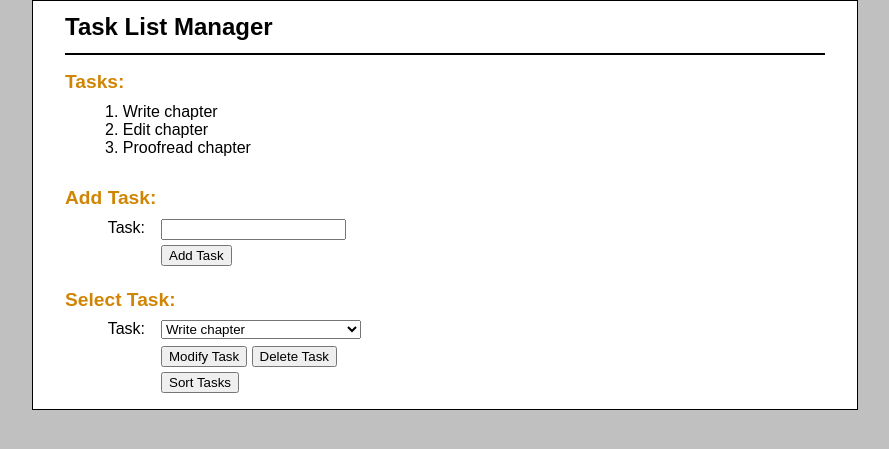
After one commit to hodinhtuankiet/Php, a PHP site: page /4/ in a window 1280 px wide. The commit adds this page. Shown: the top 449 px of the page, without its empty margins (195-1084 px from the left). Run offline with PHP 8.4, Linux system fonts and the light colour scheme.

Commit message:
exercise

```diff
--- /dev/null
+++ b/4/index.php
@@ -0,0 +1,61 @@
+<?php
+//get tasklist array from POST
+$task_list = filter_input(INPUT_POST, 'tasklist', FILTER_DEFAULT,
+ FILTER_REQUIRE_ARRAY);
+if ($task_list === NULL) {
+ $task_list = array();
+ $task_list[] = 'Write chapter';
+ $task_list[] = 'Edit chapter';
+ $task_list[] = 'Proofread chapter';
+}
+//get action variable from POST
+$action = filter_input(INPUT_POST, 'action');
+//initialize error messages array
+$errors = array();
+//process
+switch( $action ) {
+ case 'Add Task':
+ $new_task = filter_input(INPUT_POST, 'newtask');
+ if (empty($new_task)) {
+ $errors[] = 'The new task cannot be empty.';
+ } else {
+ // $task_list[] = $new_task;
+ array_push($task_list, $new_task);
+ }
+ break;
+ case 'Delete Task':
+ $task_index = filter_input(INPUT_POST, 'taskid', FILTER_VALIDATE_INT);
+ if ($task_index === NULL || $task_index === FALSE) {
+ $errors[] = 'The task cannot be deleted.';
+ } else {
+ unset($task_list[$task_index]);
+ $task_list = array_values($task_list);
+}
+break;
+case 'Modify Task':
+$task_index = filter_input(INPUT_POST, 'taskid', FILTER_VALIDATE_INT);
+if ($task_index === NULL || $task_index === FALSE) {$errors[] = 'The task cannot be modified.';
+} else {
+$task_to_modify = $task_list[$task_index];
+}
+break;
+case 'Save Changes':
+$i = filter_input(INPUT_POST, 'modifiedtaskid', FILTER_VALIDATE_INT);
+$modified_task = filter_input(INPUT_POST, 'modifiedtask');
+if (empty($modified_task)) {
+$errors[] = 'The modified task cannot be empty.';
+} elseif($i === NULL || $i === FALSE) {
+$errors[] = 'The task cannot be modified.';
+} else {
+$task_list[$i] = $modified_task;
+$modified_task = '';
+}
+break;
+case 'Cancel Changes':
+$modified_task = '';
+break;
+case 'Sort Tasks':
+sort($task_list);
+break;
+}
+include('task_list.php');
--- /dev/null
+++ b/4/main.css
@@ -0,0 +1,67 @@
+html {
+    background-color: rgb(192, 192, 192);
+   }
+   body {
+    font-family: Arial, Helvetica, sans-serif;
+    width: 760px;
+    margin: 0 auto;
+    padding: 0 2em;
+    background-color: white;
+    border: 1px solid black;
+   }
+   header {
+    border-bottom: 2px solid black;
+    margin: .5em 0 1em;
+   }
+   header h1 {
+    color: black;
+   }
+   main {
+    margin-bottom: 1em;
+   }
+   h1 {
+    font-size: 150%;
+    margin: .5em 0;
+   }
+   h2 {
+    font-size: 120%;
+    margin: .25em 0 .5em}
+    h1, h2 {
+     color: rgb(208, 133, 4);
+    }
+    ul {
+        margin: 0 0 .5em 0;
+        padding: 0 0 0 2.5em;
+       }
+       li {
+        margin: 0;
+        padding: 0;
+        list-style-type: none;
+       }
+       a {
+        color: rgb(41, 64, 124);
+        font-weight: bold;
+       }
+       a:hover {
+        color: rgb(208, 133, 4);
+       }
+       p {
+        margin: 0;
+        padding-bottom: .5em;
+       }
+       form {
+        margin: 0;
+        padding: 0;
+       }
+       input[text], select {
+        width: 15em;
+       }
+       label {
+        width: 5em;
+        float: left;
+        margin-right: 1em;
+        margin-bottom: .5em;
+        text-align: right;
+       }br {
+        clear: left;
+       }
--- /dev/null
+++ b/4/task_list.php
@@ -0,0 +1,88 @@
+<!DOCTYPE html>
+<html>
+
+<head>
+    <title>Task List Manager</title>
+    <link rel="stylesheet" type="text/css" href="main.css">
+</head>
+
+<body>
+    <header>
+        <h1>Task List Manager</h1>
+    </header>
+    <main>
+        <!-- part 1: the errors -->
+        <?php if (count($errors) > 0) : ?>
+            <h2>Errors:</h2>
+            <ul>
+                <?php foreach ($errors as $error) : ?>
+                    <li><?php echo $error; ?></li>
+                <?php endforeach; ?>
+            </ul>
+        <?php endif; ?>
+        <!-- part 2: the tasks -->
+        <h2>Tasks:</h2>
+        <?php if (count($task_list) == 0) : ?>
+            <p>There are no tasks in the task list.</p>
+        <?php else : ?>
+            <ul>
+                <?php foreach ($task_list as $id => $task) : ?>
+                    <li><?php echo $id + 1 . '. ' . $task; ?></li>
+                <?php endforeach; ?>
+            </ul>
+        <?php endif; ?>
+        <br>
+        <!-- part 3: the add form -->
+        <h2>Add Task:</h2>
+        <form action="." method="post">
+            <?php foreach ($task_list as $task) : ?>
+                <input type="hidden" name="tasklist[]" value="<?php echo $task; ?>">
+            <?php endforeach; ?>
+            <label>Task:</label>
+            <input type="text" name="newtask" id="newtask"> <br>
+            <label>&nbsp;</label>
+            <input type="submit" name="action" value="Add Task">
+        </form>
+        <br>
+        <!-- part 4: the modify/delete form -->
+        <?php if (count($task_list) > 0 && empty($task_to_modify)) : ?>
+            <h2>Select Task:</h2>
+            <form action="." method="post">
+                <?php foreach ($task_list as $task) : ?>
+                    <input type="hidden" name="tasklist[]" value="<?php echo $task; ?>">
+                <?php endforeach; ?>
+                <label>Task:</label>
+                <select name="taskid">
+                    <?php foreach ($task_list as $id => $task) : ?>
+                        <option value="<?php echo $id; ?>">
+                            <?php echo $task; ?>
+                        </option>
+                    <?php endforeach; ?>
+                </select>
+                <br>
+                <label>&nbsp;</label><input type="submit" name="action" value="Modify Task">
+                <input type="submit" name="action" value="Delete Task">
+                <br>
+                <label>&nbsp;</label>
+                <input type="submit" name="action" value="Sort Tasks">
+            </form>
+        <?php endif; ?>
+        <!-- part 5: the modify form -->
+        <?php if (!empty($task_to_modify)) : ?>
+            <h2>Task to Modify:</h2>
+            <form action="." method="post">
+                <?php foreach ($task_list as $task) : ?>
+                    <input type="hidden" name="tasklist[]" value="<?php echo $task; ?>">
+                <?php endforeach; ?>
+                <label>Task:</label>
+                <input type="hidden" name="modifiedtaskid" value="<?php echo $task_index; ?>">
+                <input type="text" name="modifiedtask" value="<?php echo $task_to_modify; ?>"><br>
+                <label>&nbsp;</label>
+                <input type="submit" name="action" value="Save Changes">
+                <input type="submit" name="action" value="Cancel Changes">
+            </form>
+        <?php endif; ?>
+    </main>
+</body>
+
+</html>
--- a/Bai6/index.html
+++ b/Bai6/index.html
@@ -5,7 +5,7 @@
   </head>
   <body>
     <h2>Tính số ngày trong tháng</h2>
-    <form method="post" action="tinh_so_ngay.php">
+    <form method="post" action="kiemtra.php">
       Tháng: <input type="number" name="thang" min="1" max="12" required /> Năm:
       <input type="number" name="nam" min="1" required />
       <input type="submit" value="Tính" />
```
Also changed, not shown: Bai2.php (added, +47 -0 lines), Bai3.php (added, +16 -0 lines), Bai3/index1.php (added, +16 -0 lines), Bai5/index.html (+6 -6 lines), Bai5/kiemtra.php (+26 -35 lines), index.php (added, +43 -0 lines).
